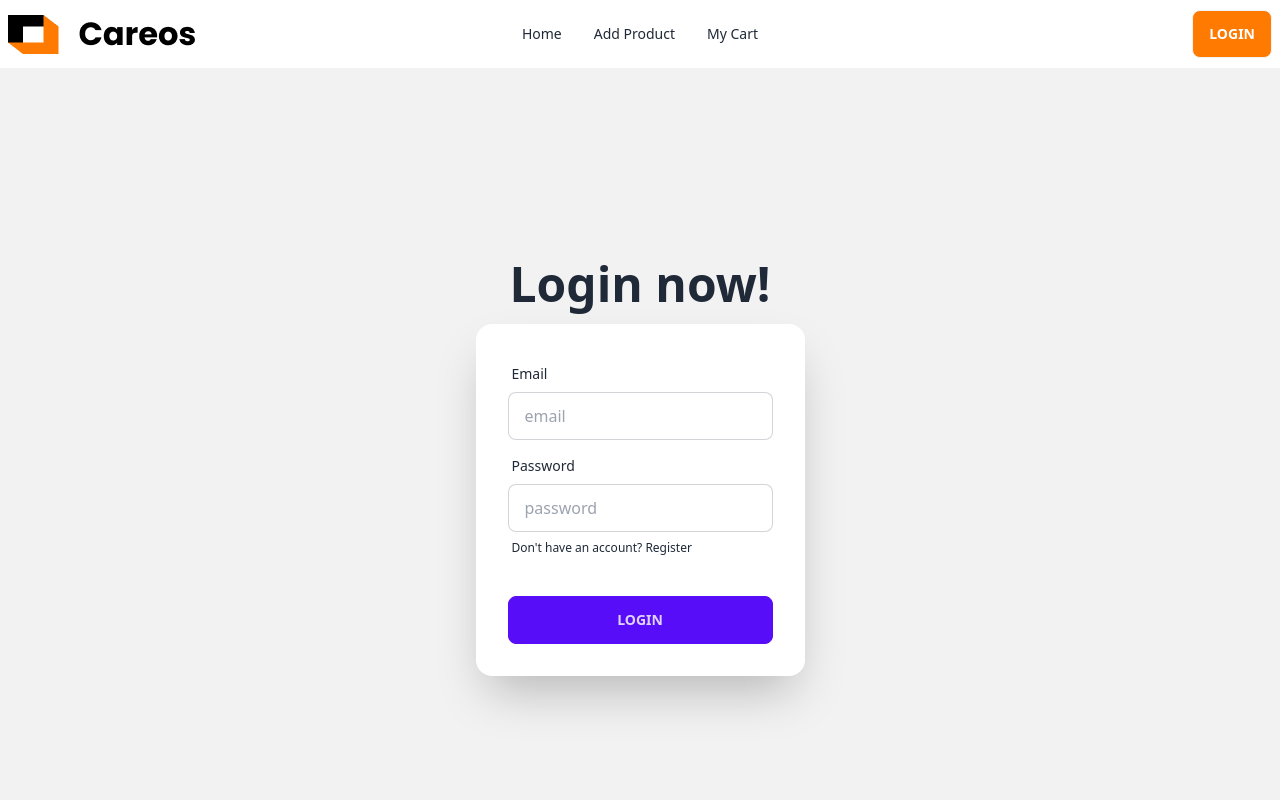
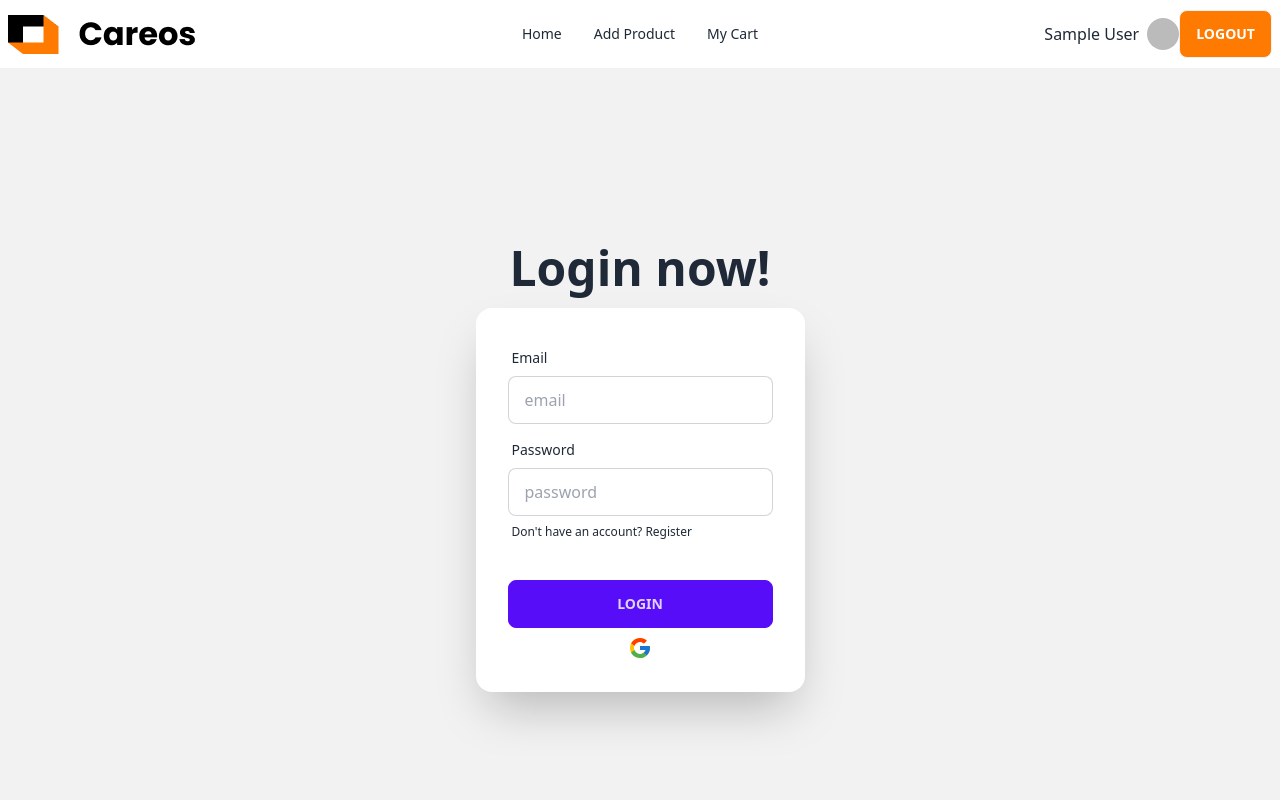
Before and after one commit to kazisadman/brand-shop-client, a React (Vite) app: page /login in a window 1280 px wide. Shown: the top 800 px of the page. Built offline with nearby package versions, Linux system fonts and the light colour scheme; no server answers; sample sign-in values are in the browser's storage.

Commit message:
added private route and authintacation method

```diff
--- a/src/Components/Loginform.jsx
+++ b/src/Components/Loginform.jsx
@@ -1,10 +1,12 @@
-import { Link } from "react-router-dom";
+import { Link, useNavigate } from "react-router-dom";
 import { useContext, useState } from "react";
+import { FcGoogle } from "react-icons/fc";
 import { Authcontextprovider } from "../Context/Authcontext";
 
 const Loginform = () => {
-  const { userLogin } = useContext(Authcontextprovider);
+  const { userLogin, userGoogle } = useContext(Authcontextprovider);
   const [error, setError] = useState("");
+  const nav = useNavigate();
 
   const handleLogin = (e) => {
     setError("");
@@ -21,10 +23,20 @@ const Loginform = () => {
         setTimeout(() => {
           toast.classList.add("hidden");
         }, 3000);
+        nav("/home");
       })
       .catch((err) => setError(err));
 
     e.target.reset();
+  };
+
+  const handleGoogleLogin = () => {
+    userGoogle()
+      .then((result) => {
+        console.log(result);
+        nav("/home");
+      })
+      .catch((error) => console.log(error));
   };
   return (
     <div className="hero min-h-screen bg-base-200">
@@ -73,6 +85,11 @@ const Loginform = () => {
             <div className="form-control mt-6">
               <button className="btn btn-primary">Login</button>
             </div>
+            <div className="flex justify-center">
+              <button onClick={handleGoogleLogin}>
+                <FcGoogle className="text-2xl"></FcGoogle>
+              </button>
+            </div>
           </form>
         </div>
       </div>
--- a/src/Components/Navbar.jsx
+++ b/src/Components/Navbar.jsx
@@ -1,7 +1,11 @@
+import { useContext } from "react";
 import logo from "../assets/Logo.png";
 import { Link, NavLink } from "react-router-dom";
+import { Authcontextprovider } from "../Context/Authcontext";
+import { BiUserCircle } from "react-icons/bi";
 
 const Navbar = () => {
+  const { userLogout, user } = useContext(Authcontextprovider);
   const navLinks = (
     <>
       <li>
@@ -15,6 +19,10 @@ const Navbar = () => {
       </li>
     </>
   );
+
+  const handleLogout = () => {
+    userLogout();
+  };
 
   return (
     <div className="navbar bg-base-100">
@@ -49,9 +57,30 @@ const Navbar = () => {
         <ul className="menu menu-horizontal px-1">{navLinks}</ul>
       </div>
       <div className="navbar-end">
-        <Link to={"login"}>
-          <button className="btn bg-[#FF7A00] text-white">Login</button>
-        </Link>
+        <div className="flex gap-2 items-center">
+          {user?.displayName && <h2>{user.displayName}</h2>}
+          {user?.photoURL ? (
+            <div className="avatar">
+              <div className="w-8 rounded-full">
+                <img src={user.photoURL} />
+              </div>
+            </div>
+          ) : (
+            <BiUserCircle className="text-4xl"></BiUserCircle>
+          )}
+        </div>
+        {!user ? (
+          <Link to={"login"}>
+            <button className="btn bg-[#FF7A00] text-white">Login</button>
+          </Link>
+        ) : (
+          <button
+            onClick={handleLogout}
+            className="btn bg-[#FF7A00] text-white"
+          >
+            logout
+          </button>
+        )}
       </div>
     </div>
   );
--- a/src/Components/Registerform.jsx
+++ b/src/Components/Registerform.jsx
@@ -1,10 +1,11 @@
 import { useContext, useState } from "react";
-import { Link } from "react-router-dom";
+import { Link, useNavigate } from "react-router-dom";
 import { Authcontextprovider } from "../Context/Authcontext";
 
 const Registerform = () => {
   const { userRegister } = useContext(Authcontextprovider);
   const [error, setError] = useState(null);
+  const nav = useNavigate()
 
   const handleRegister = (e) => {
     setError("");
@@ -29,6 +30,7 @@ const Registerform = () => {
           setTimeout(() => {
             toast.classList.add("hidden");
           }, 3000);
+          nav('/home')
         })
         .catch((err) => {
           setError("This email is already in use");
--- a/src/Context/Authcontext.jsx
+++ b/src/Context/Authcontext.jsx
@@ -1,13 +1,20 @@
 import {
   createUserWithEmailAndPassword,
   signInWithEmailAndPassword,
+  signInWithPopup,
+  signOut,
 } from "firebase/auth";
 import PropTypes from "prop-types";
-import { createContext } from "react";
+import { createContext, useEffect, useState } from "react";
 import auth from "../Firebase/firebase.config";
 export const Authcontextprovider = createContext(null);
+import { GoogleAuthProvider } from "firebase/auth";
+import { onAuthStateChanged } from "firebase/auth";
+
+const provider = new GoogleAuthProvider();
 
 const Authcontext = ({ children }) => {
+  const [user, setUser] = useState(null);
   const userRegister = (email, password) => {
     return createUserWithEmailAndPassword(auth, email, password);
   };
@@ -16,7 +23,22 @@ const Authcontext = ({ children }) => {
     return signInWithEmailAndPassword(auth, email, password);
   };
 
-  const Authinfo = { userRegister, userLogin };
+  const userGoogle = () => {
+    return signInWithPopup(auth, provider);
+  };
+
+  useEffect(() => {
+    onAuthStateChanged(auth, (user) => {
+      console.log(user);
+      setUser(user);
+    });
+  }, []);
+
+  const userLogout = () => {
+    return signOut(auth);
+  };
+
+  const Authinfo = { userRegister, userLogin, userGoogle, userLogout, user };
   return (
     <Authcontextprovider.Provider value={Authinfo}>
       {children}
--- a/src/Pages/Productdetail.jsx
+++ b/src/Pages/Productdetail.jsx
@@ -1,5 +1,5 @@
-import { useEffect, useState } from "react";
-import { useLoaderData, useParams } from "react-router-dom";
+import {  useEffect, useState } from "react";
+import {  useLoaderData, useParams } from "react-router-dom";
 import { BiCar, BiStar } from "react-icons/bi";
 import { ImPriceTag } from "react-icons/im";
 
--- /dev/null
+++ b/src/Private/Priveteroute.jsx
@@ -0,0 +1,22 @@
+import PropTypes from "prop-types";
+import { useContext } from "react";
+import { Authcontextprovider } from "../Context/Authcontext";
+import { Navigate } from "react-router-dom";
+
+const Priveteroute = ({ children }) => {
+  const { user } = useContext(Authcontextprovider);
+  if (!user) {
+   return <Navigate to={"/login"} replace></Navigate>;
+  }
+  return (
+    <div>
+      {children}
+    </div>
+  );
+};
+
+Priveteroute.propTypes = {
+  children: PropTypes.object,
+};
+
+export default Priveteroute;
--- a/src/main.jsx
+++ b/src/main.jsx
@@ -12,6 +12,7 @@ import Cart from "./Pages/Cart";
 import Authcontext from "./Context/Authcontext";
 import Login from "./Pages/Login";
 import Register from "./Pages/Register";
+import Priveteroute from "./Private/Priveteroute";
 
 const router = createBrowserRouter([
   {
@@ -32,11 +33,19 @@ const router = createBrowserRouter([
       },
       {
         path: "addproduct",
-        element: <Addproduct></Addproduct>,
+        element: (
+          <Priveteroute>
+            <Addproduct></Addproduct>
+          </Priveteroute>
+        ),
       },
       {
         path: "/update/:id",
-        element: <Updateproduct></Updateproduct>,
+        element: (
+          <Priveteroute>
+            <Updateproduct></Updateproduct>
+          </Priveteroute>
+        ),
         loader: ({ params }) =>
           fetch(`http://localhost:5000/cars/${params.id}`),
       },
@@ -52,7 +61,11 @@ const router = createBrowserRouter([
       },
       {
         path: "cart",
-        element: <Cart></Cart>,
+        element: (
+          <Priveteroute>
+            <Cart></Cart>
+          </Priveteroute>
+        ),
         loader: () => fetch("http://localhost:5000/cart"),
       },
     ],
```
